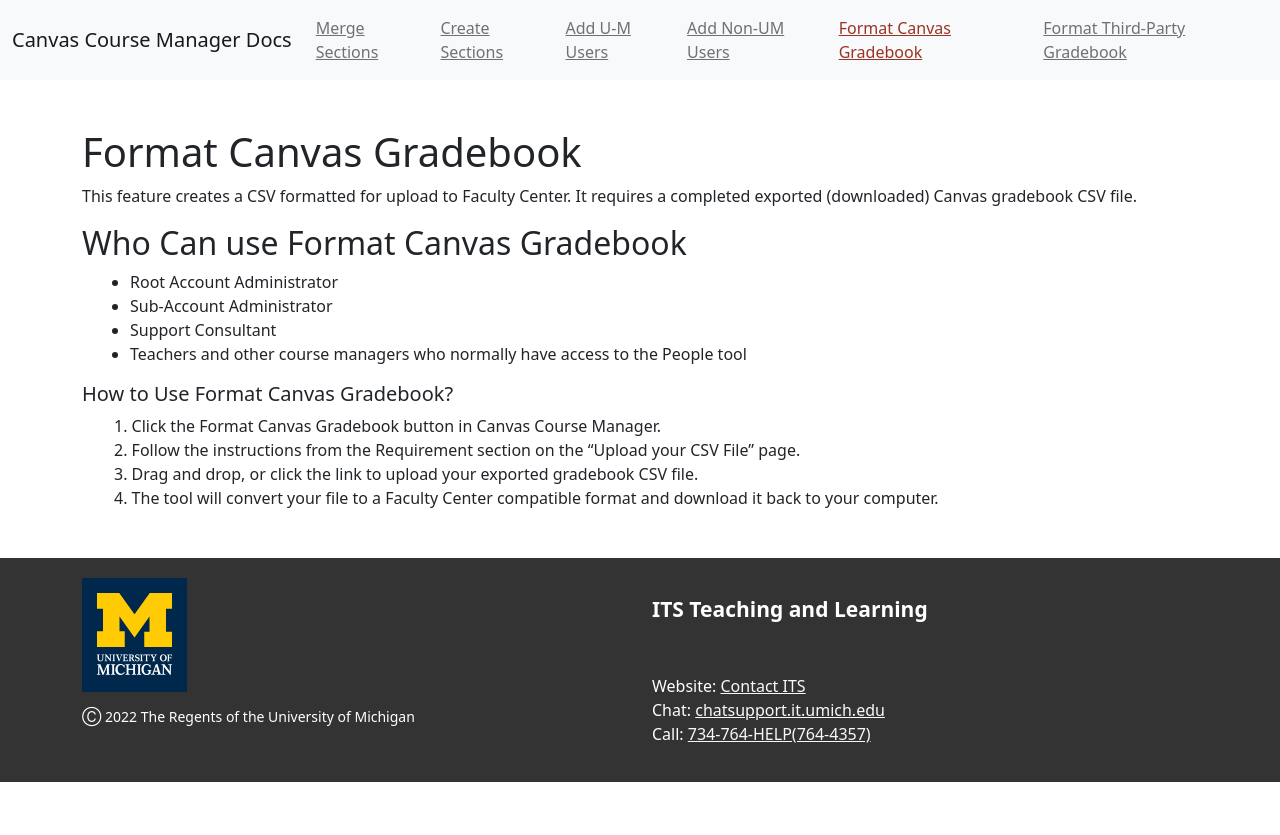
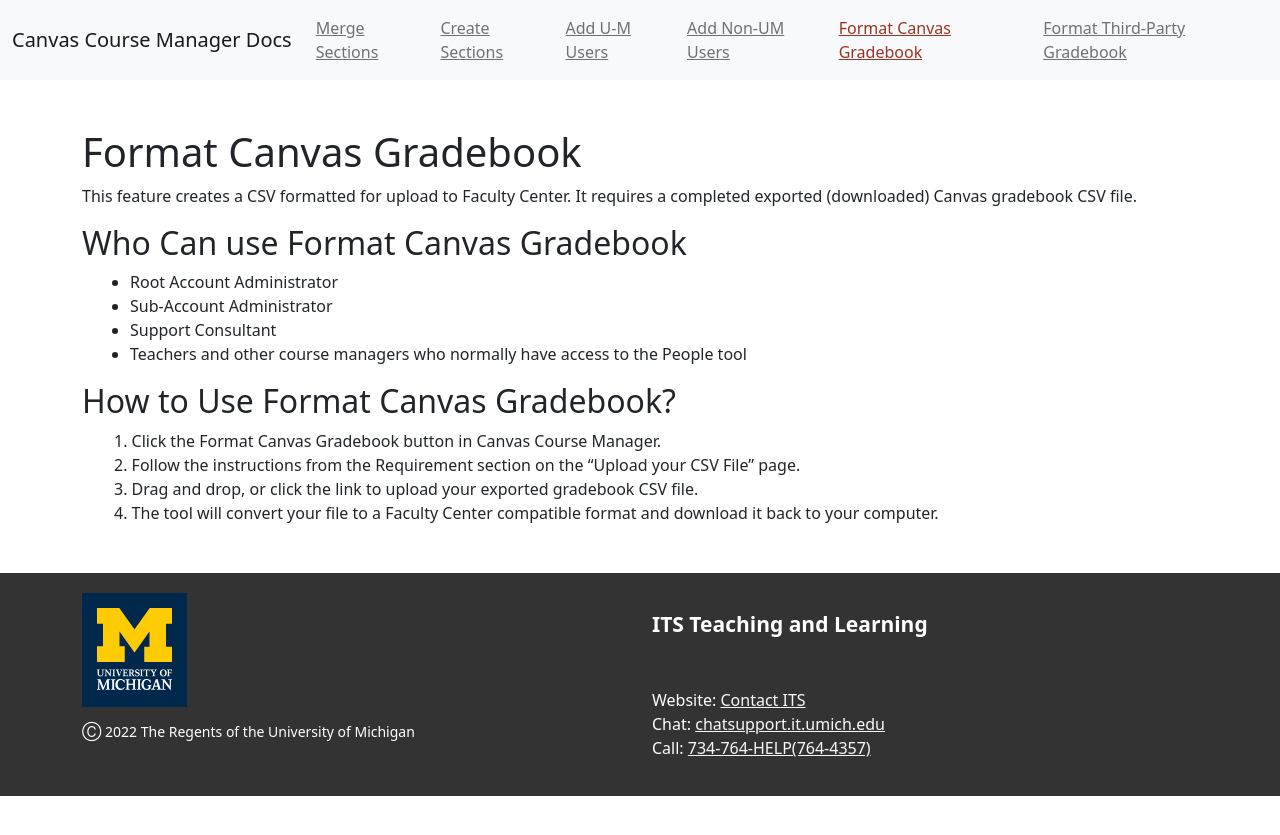
Before and after one commit to tl-its-umich-edu/canvas-course-manager-next, a Jekyll site: the page built from docs/gradebook-canvas.html, in a window 1280 px wide. Shown: the top 835 px of the page. Built offline with Jekyll 4.4.1, drawn with Linux system fonts in a browser that asks for light colours.

```diff
--- a/docs/gradebook-canvas.html
+++ b/docs/gradebook-canvas.html
@@ -12,7 +12,7 @@ title: Format Canvas Gradebook
   <li>Support Consultant</li>
   <li>Teachers and other course managers who normally have access to the People tool</li>
 </ul>
-<h5>How to Use Format Canvas Gradebook?</h5>
+<h2>How to Use Format Canvas Gradebook?</h2>
 <ul class="list-group-numbered">
   <li>Click the Format Canvas Gradebook button in Canvas Course Manager.</li>
   <li>Follow the instructions from the Requirement section on the “Upload your CSV File” page.</li>
```
